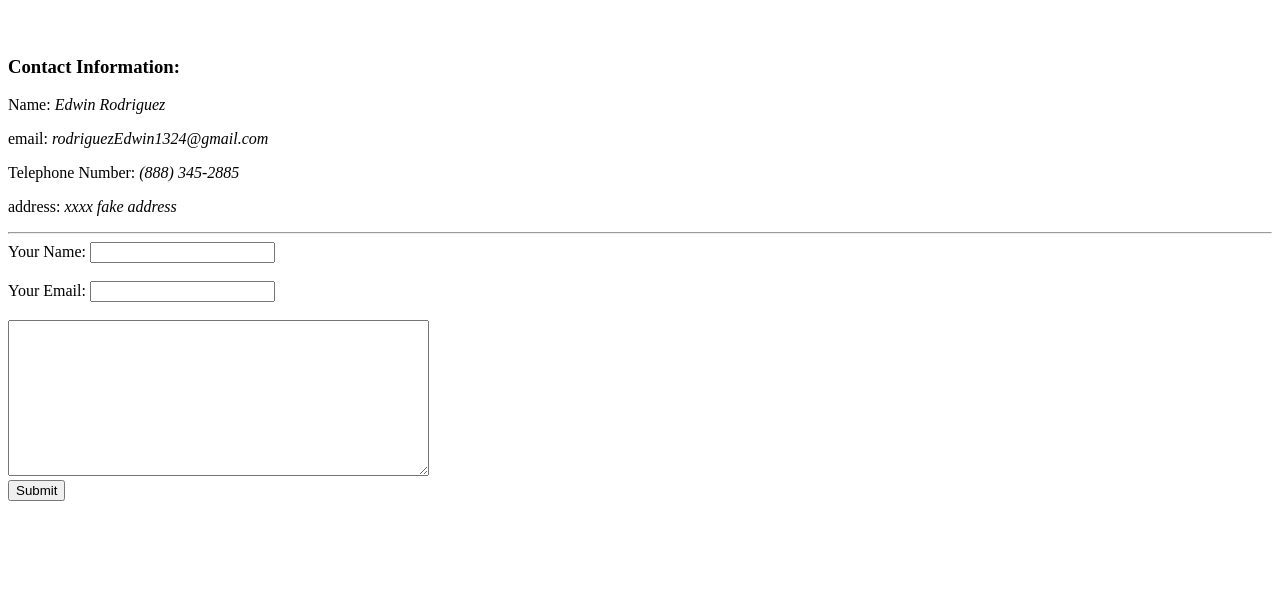
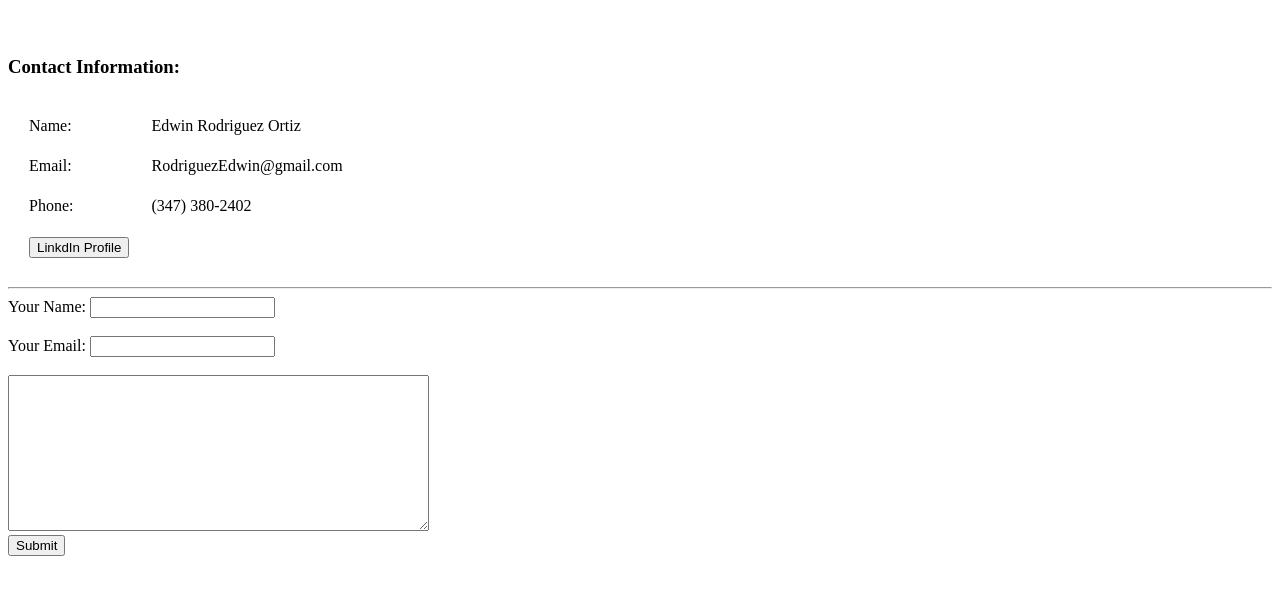
Before and after one commit to Erro-95/CV, a plain HTML site: page Contact-Page.html in a window 1280 px wide. Shown: the part 61-656 px from the top of the page. Drawn offline with Linux system fonts and the light colour scheme.

Commit message:
LinkedIn Profile

```diff
--- a/Contact-Page.html
+++ b/Contact-Page.html
@@ -9,25 +9,48 @@
 
 <body>
     <h1>Contact Page</h1>
+
     <br>
+
     <h3>Contact Information:</h3>
-    <p>Name: <em>Edwin Rodriguez</em></p>
-    <p>email: <em>rodriguezEdwin1324@gmail.com</em></p>
-    <p>Telephone Number: <em>(888) 345-2885</em></p>
-    <p>address: <em>xxxx fake address </em></p>
+    <table cellspacing="20">
+        <tr>
+            <td>Name:</td>
+            <td>Edwin Rodriguez Ortiz</td>
+        </tr>
+        <tr>
+            <td>Email:</td>
+            <td>RodriguezEdwin@gmail.com</td>
+        </tr>
+        <tr>
+            <td>Phone:</td>
+            <td>(347) 380-2402</td>
+        </tr>
+        <tr>
+            <td>
+                <form action="https://www.linkedin.com/in/edwin-rodriguez-ortiz-320992160/">
+                    <button type="submit">LinkdIn Profile</button>
+                </form>
+            </td>
+        </tr>
+    </table>
+
+
     <hr>
+
+
     <form action="mailto:rodriguezedwin1324@gmail.com" method="post" enctype="text/plain">
         <label for="">Your Name: </label>
-        <input type="text" name="yourName" id="">
+        <input type="text" name="yourName">
         <br>
         <br>
         <label for="">Your Email: </label>
-        <input type="email" name="yourEmail" id="">
+        <input type="email" name="yourEmail">
         <br>
         <br>
         <textarea name="yourText" id="" cols="50" rows="10"></textarea>
         <br>
-        <input type="submit" name="" id="">
+        <input type="submit">
     </form>
 </body>
 
```
